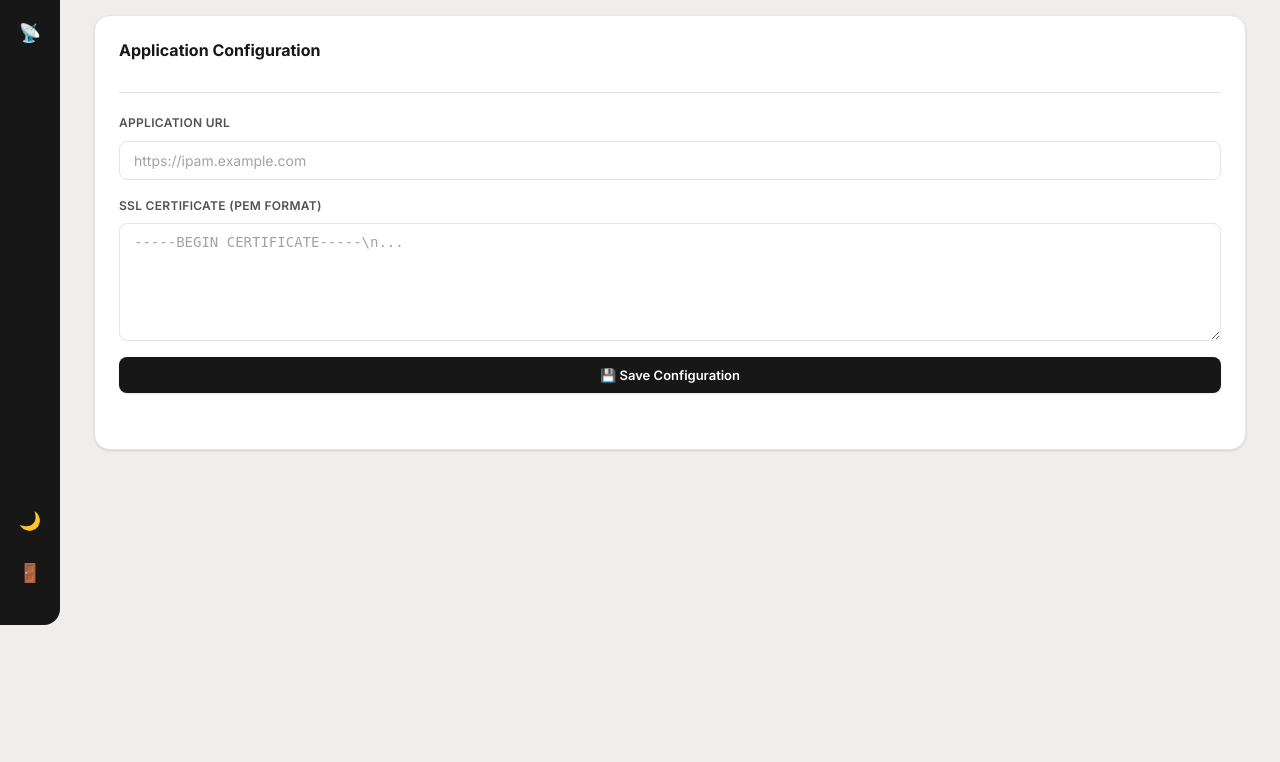
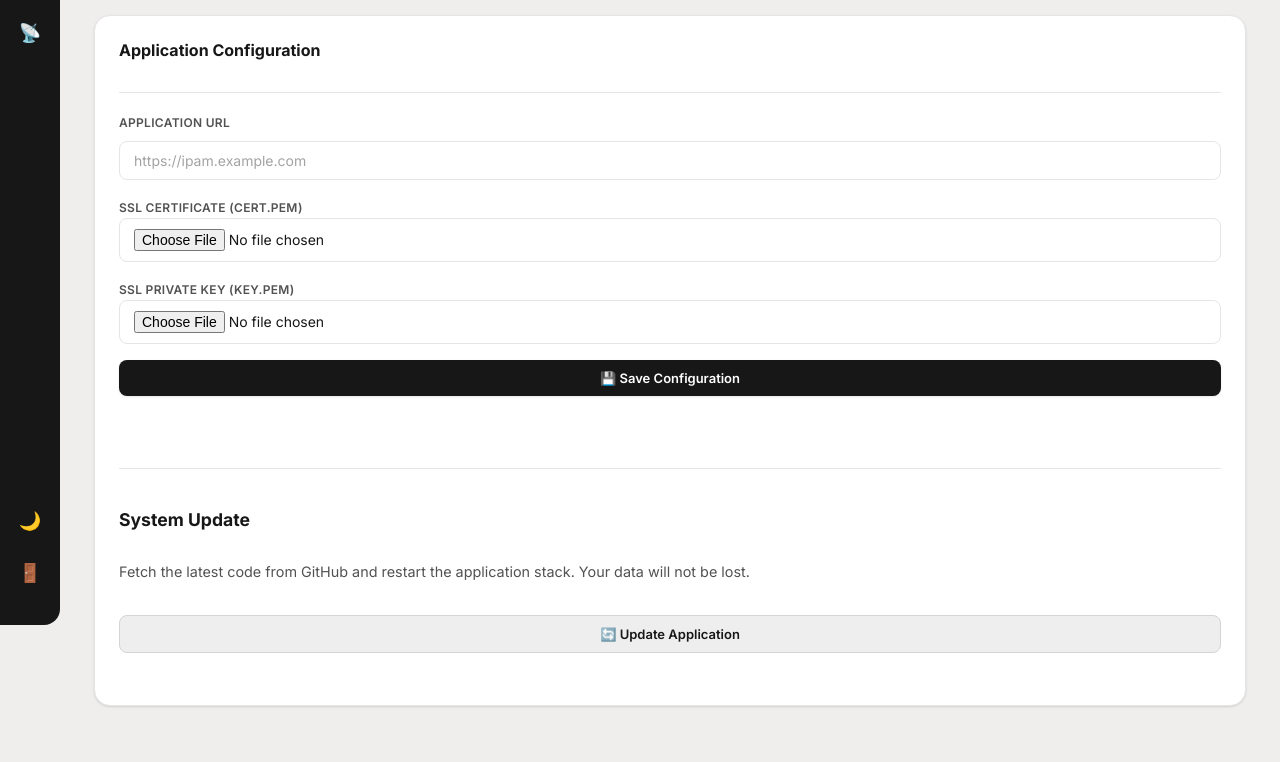
Before and after one commit to vvarunn/ipam, a FastAPI app: template app/templates/settings.html in a window 1280 px wide, after a click on "Application". Shown: the part 175-937 px from the top of the page. Before the commit the page ends 800 px from the top, so only its background shows below. Run offline with FastAPI, Linux system fonts and the light colour scheme; the template is opened without the code that fills it, so the values that code supplies are empty; parts of the project's set-up code (start-up, migrations or seed data) failed here and were passed over.

Commit message:
feat: Introduce system settings management for OIDC, application configuration, SIEM, and self-update.

```diff
--- a/app/templates/settings.html
+++ b/app/templates/settings.html
@@ -121,17 +121,33 @@
             <div class="form-modern">
                 <div class="form-group">
                     <label class="form-label">Application URL</label>
-                    <input type="text" class="form-input" id="appUrl"
-                        placeholder="https://ipam.example.com">
+                    <input type="text" class="form-input" id="appUrl" placeholder="https://ipam.example.com">
                 </div>
-                <div class="form-group">
-                    <label class="form-label">SSL Certificate (PEM format)</label>
-                    <textarea class="form-input" id="appSslCert" rows="6" style="font-family: monospace;" placeholder="-----BEGIN CERTIFICATE-----\n..."></textarea>
+                <div class="form-group" style="display: flex; gap: var(--space-4);">
+                    <div style="flex: 1;">
+                        <label class="form-label">SSL Certificate (cert.pem)</label>
+                        <input type="file" class="form-input" id="appSslCertFile" accept=".pem,.crt,.cer">
+                    </div>
+                    <div style="flex: 1;">
+                        <label class="form-label">SSL Private Key (key.pem)</label>
+                        <input type="file" class="form-input" id="appSslKeyFile" accept=".pem,.key">
+                    </div>
                 </div>
                 <button class="btn btn-primary" onclick="saveAppSettings()">
                     💾 Save Configuration
                 </button>
                 <div id="appMessage" style="margin-top: var(--space-4);"></div>
+
+                <hr style="margin: var(--space-6) 0; border: none; border-top: 1px solid var(--border-light);">
+
+                <h3 class="card-title" style="font-size: 1.1rem; margin-bottom: var(--space-3);">System Update</h3>
+                <p style="color: var(--text-secondary); margin-bottom: var(--space-4); font-size: 0.9rem;">
+                    Fetch the latest code from GitHub and restart the application stack. Your data will not be lost.
+                </p>
+                <button class="btn btn-secondary" id="updateAppBtn" onclick="triggerAppUpdate()">
+                    🔄 Update Application
+                </button>
+                <div id="updateMessage" style="margin-top: var(--space-3); font-size: 0.9rem;"></div>
             </div>
         </div>
     </div>
@@ -143,8 +159,11 @@
                 <h2 class="card-title">OIDC Configuration</h2>
             </div>
             <div class="form-modern">
-                <div class="alert-info" style="margin-bottom: var(--space-4); padding: var(--space-3); background-color: var(--bg-tertiary); border-left: 4px solid var(--primary-color); border-radius: var(--radius-md);">
-                    <strong>Configuration Instructions:</strong> Register this application with your Identity Provider (IdP) using the <strong>Redirect URI</strong> specified below. Ensure your IdP supports OpenID Connect discovery and provides the necessary Client ID and Client Secret.
+                <div class="alert-info"
+                    style="margin-bottom: var(--space-4); padding: var(--space-3); background-color: var(--bg-tertiary); border-left: 4px solid var(--primary-color); border-radius: var(--radius-md);">
+                    <strong>Configuration Instructions:</strong> Register this application with your Identity Provider
+                    (IdP) using the <strong>Redirect URI</strong> specified below. Ensure your IdP supports OpenID
+                    Connect discovery and provides the necessary Client ID and Client Secret.
                 </div>
                 <div class="form-group">
                     <label class="form-label">Discovery URL</label>
@@ -373,7 +392,6 @@
             const data = await response.json();
 
             document.getElementById('appUrl').value = data.app_url || '';
-            document.getElementById('appSslCert').value = data.ssl_cert || '';
         } catch (error) {
             console.error(error);
         }
@@ -383,14 +401,19 @@
         const msg = document.getElementById('appMessage');
         msg.innerHTML = 'Saving...';
 
+        const formData = new FormData();
+        formData.append('app_url', document.getElementById('appUrl').value);
+
+        const certFile = document.getElementById('appSslCertFile').files[0];
+        if (certFile) formData.append('cert_file', certFile);
+
+        const keyFile = document.getElementById('appSslKeyFile').files[0];
+        if (keyFile) formData.append('key_file', keyFile);
+
         try {
             const response = await fetch('/api/settings/application', {
                 method: 'PUT',
-                headers: { 'Content-Type': 'application/json' },
-                body: JSON.stringify({
-                    app_url: document.getElementById('appUrl').value,
-                    ssl_cert: document.getElementById('appSslCert').value
-                })
+                body: formData
             });
 
             if (response.ok) {
@@ -400,6 +423,41 @@
             }
         } catch (error) {
             msg.innerHTML = `<span style="color: var(--danger);">${error.message}</span>`;
+        }
+    }
+
+    async function triggerAppUpdate() {
+        if (!confirm('Are you sure you want to update the application? This will pull the latest code and restart the server.')) {
+            return;
+        }
+
+        const btn = document.getElementById('updateAppBtn');
+        const msg = document.getElementById('updateMessage');
+
+        btn.disabled = true;
+        btn.innerHTML = '⏳ Updating...';
+        msg.innerHTML = '<span style="color: var(--text-secondary);">Initiating update sequence. The application will be unavailable for a brief moment. Please wait...</span>';
+
+        try {
+            const response = await fetch('/api/settings/update_app', {
+                method: 'POST'
+            });
+
+            if (response.ok) {
+                msg.innerHTML = '<span style="color: var(--success);">Update initiated successfully. The page will reload in 15 seconds.</span>';
+                setTimeout(() => {
+                    window.location.reload();
+                }, 15000);
+            } else {
+                const data = await response.json();
+                msg.innerHTML = `<span style="color: var(--danger);">Error: ${data.detail || 'Failed to start update'}</span>`;
+                btn.disabled = false;
+                btn.innerHTML = '🔄 Update Application';
+            }
+        } catch (error) {
+            msg.innerHTML = `<span style="color: var(--danger);">Error: ${error.message}</span>`;
+            btn.disabled = false;
+            btn.innerHTML = '🔄 Update Application';
         }
     }
 
--- a/app/utils.py
+++ b/app/utils.py
@@ -1,18 +1,41 @@
 import os
 import ipaddress
 
+UAT_SUBNETS = [
+    ipaddress.ip_network('100.112.13.160/28'),
+    ipaddress.ip_network('100.112.4.128/26'),
+    ipaddress.ip_network('100.112.4.192/26'),
+    ipaddress.ip_network('100.112.4.32/27'),
+    ipaddress.ip_network('100.112.4.64/26'),
+    ipaddress.ip_network('100.112.5.0/27'),
+    ipaddress.ip_network('100.112.5.128/27'),
+    ipaddress.ip_network('100.112.5.32/27'),
+    ipaddress.ip_network('100.112.5.64/26'),
+    ipaddress.ip_network('100.112.7.0/25')
+]
+
 def infer_site_code(ip: str) -> str:
+    addr = ipaddress.ip_address(ip)
+
+    for subnet in UAT_SUBNETS:
+        if addr in subnet:
+            return 'UAT'
+
+    s = str(addr)
+
+    if s.startswith('100.140.') or s.startswith('100.130.'):
+        return 'DC'
+    if s.startswith('100.141.') or s.startswith('100.131.'):
+        return 'DR'
+
     dc_prefix = os.getenv('DC_PREFIX', '100.121.')
     dr_prefix = os.getenv('DR_PREFIX', '100.112.')
-    uat_prefix = os.getenv('UAT_PREFIX', '100.130.')
-    addr = ipaddress.ip_address(ip)
-    s = str(addr)
+
     if s.startswith(dc_prefix):
         return 'DC'
     if s.startswith(dr_prefix):
         return 'DR'
-    if s.startswith(uat_prefix):
-        return 'UAT'
+
     return 'DC'
 
 def actor_from_user(user: dict | None) -> str:
--- a/docker-compose.yml
+++ b/docker-compose.yml
@@ -31,6 +31,9 @@ services:
       - LOCAL_ADMIN_USERNAME=${LOCAL_ADMIN_USERNAME:-}
       - LOCAL_ADMIN_PASSWORD=${LOCAL_ADMIN_PASSWORD:-}
       - LOCAL_ADMIN_EMAIL=${LOCAL_ADMIN_EMAIL:-}
+    volumes:
+      - .:/host_src
+      - /var/run/docker.sock:/var/run/docker.sock
     networks:
       - ipam-network
     depends_on:
```
Also changed, not shown: app/routers/settings.py (+56 -5 lines), 1 other file.
